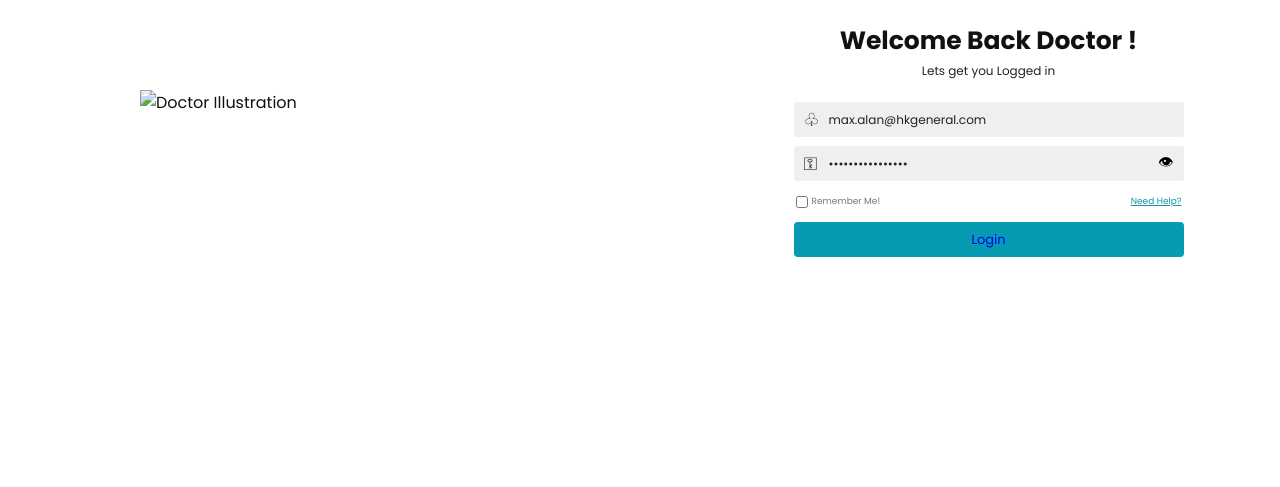
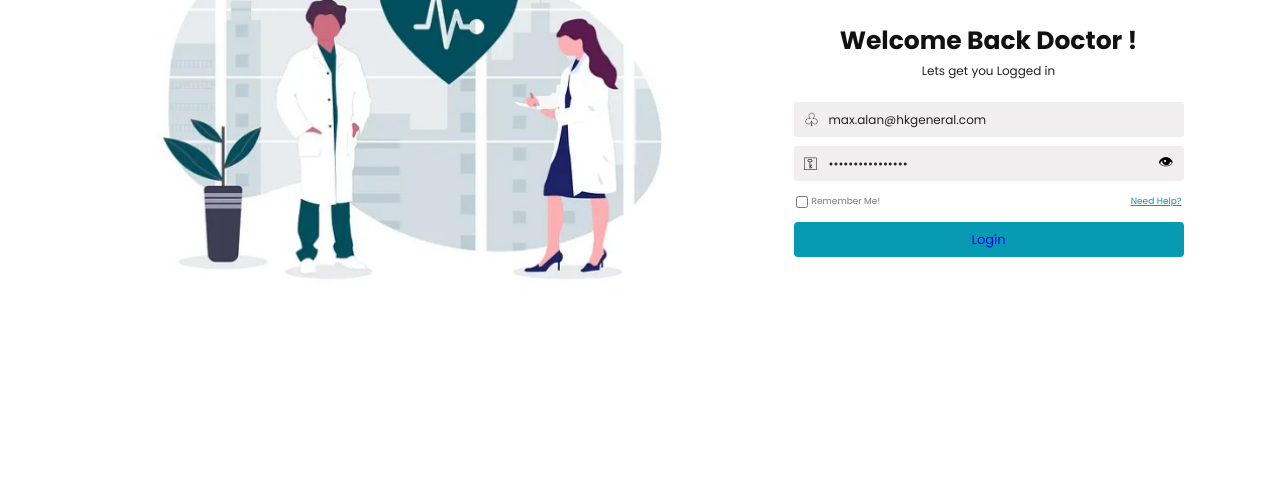
Before and after one commit to pratikraj1402/Hackthon, a plain HTML site: page Login.html in a window 1280 px wide. Shown: the part 313-800 px from the top of the page. Drawn offline with Linux system fonts and the light colour scheme.

Commit message:
Update Login.html

```diff
--- a/Login.html
+++ b/Login.html
@@ -30,7 +30,7 @@
         <section class="left-section">
 
             <img
-                src="doctor-illustration.png"
+                src="image.jpg"
                 alt="Doctor Illustration"
                 class="doctor-image"
             >
```
